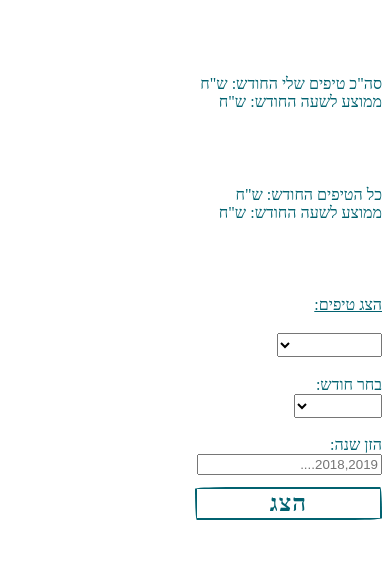
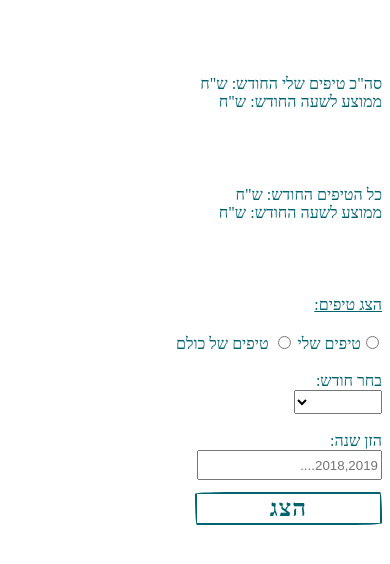
Before and after one commit to anton202/myTips, an Angular app in the folder client/: page /statistics in a window 390 px wide. Shown: the top 564 px of the page. Built offline with nearby package versions, Linux system fonts and the light colour scheme; no server answers; a web font is replaced by a local one.

Commit message:
change input type of  whos tips to show

```diff
--- a/client/src/app/menu/statistics/statistics.component.css
+++ b/client/src/app/menu/statistics/statistics.component.css
@@ -39,4 +39,8 @@ select{
     height: 1.5rem;
 }
 
+input[name="year"]{
+    height: 1.5rem;
 }
+
+}
--- a/client/src/app/menu/statistics/statistics.component.html
+++ b/client/src/app/menu/statistics/statistics.component.html
@@ -10,12 +10,15 @@
   <div class="showTips">
     <span style="text-decoration:underline" >הצג טיפים:</span>
     <form (ngSubmit)="onSubmit(f.value)" #f="ngForm">
-      <select name="whosTips" ngModel>
+        <!-- <label for="whosTips">בחר טיפים של מי להציג:</label> -->
+      <!-- <select name="whosTips" id="whosTips" ngModel>
         <option value="myTips" selected>הטיפים שלי</option>
         <option value="allTips">טיפים של כולם</option>
-      </select>
+      </select> -->
+      <input type="radio" value="myTips" name="whosTips" ngModel>טיפים שלי
+      <input type="radio" value="allTips" name="whosTips" ngModel> טיפים של כולם
       <label for="month">בחר חודש:</label>
-            <select name="month"  ngModel>
+            <select name="month" id="month" ngModel>
               <option value="0">January</option>
               <option value="1">February</option>
               <option value="2">March</option>
```
